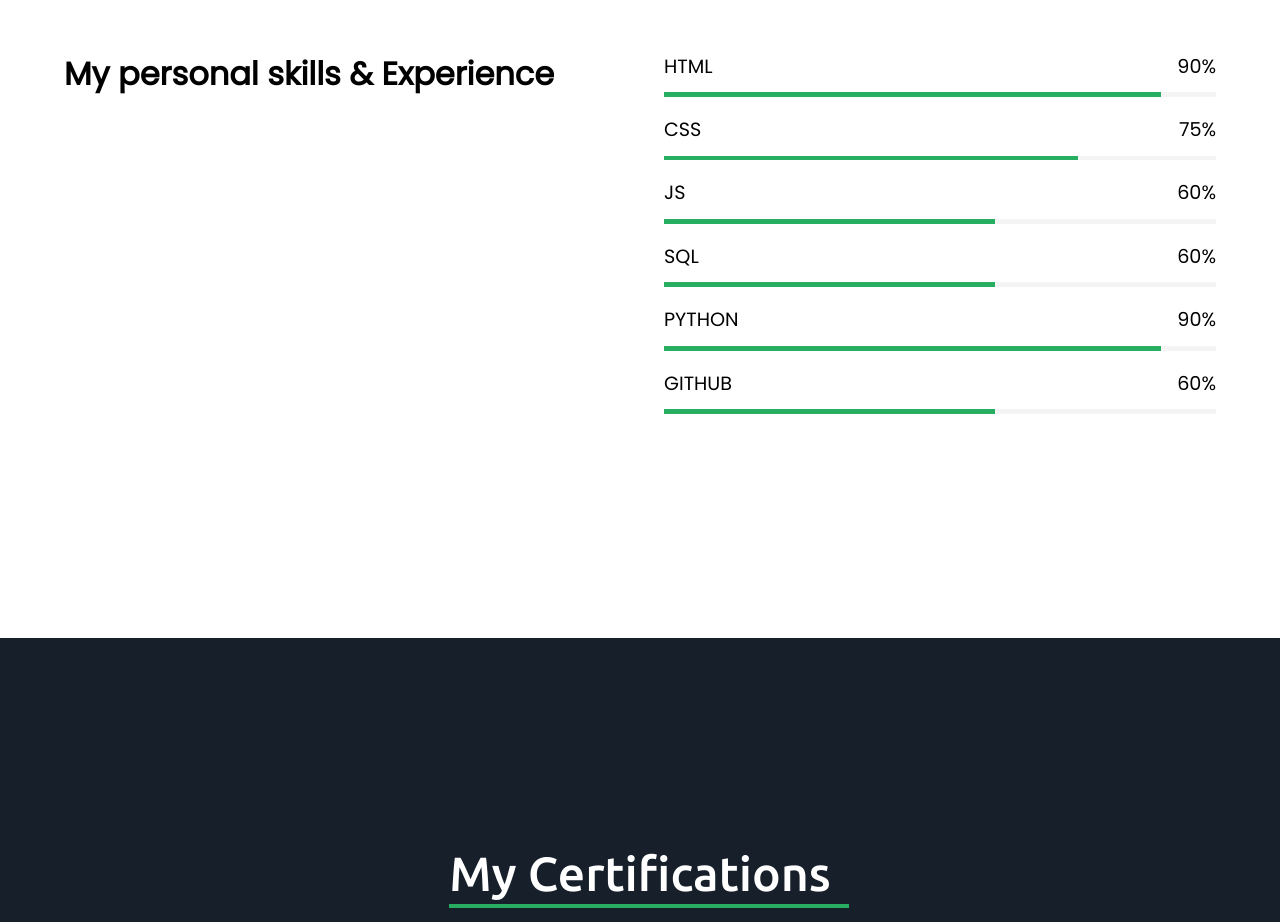
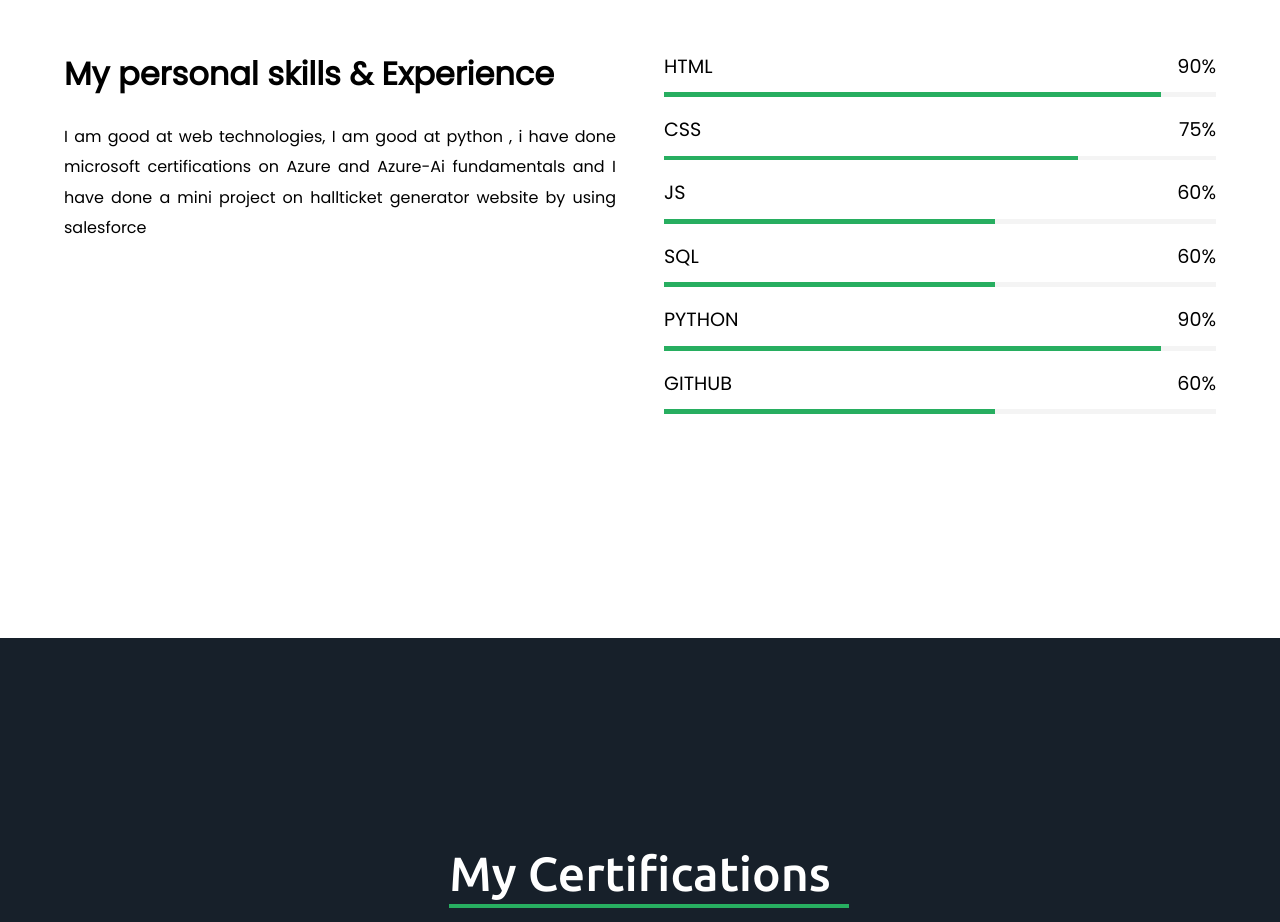
Before and after one commit to chandreshsunny/my-portfolio, a plain HTML site: page index.html in a window 1280 px wide. Shown: the part 3000-3922 px from the top of the page. Drawn offline with nearby package versions, Linux system fonts and the light colour scheme.

Commit message:
Update index.html

```diff
--- a/index.html
+++ b/index.html
@@ -113,6 +113,7 @@
         <div class="skills_container">
             <div class="skill_content">
              <h2>My personal skills & Experience</h2>
+                <p>I am good at web technologies, I am good at python , i have done microsoft certifications on Azure and Azure-Ai fundamentals and I have done a mini project on hallticket generator website by using salesforce
               </div>
             <div class="skills_progress">
                 <div class="progress">
```
